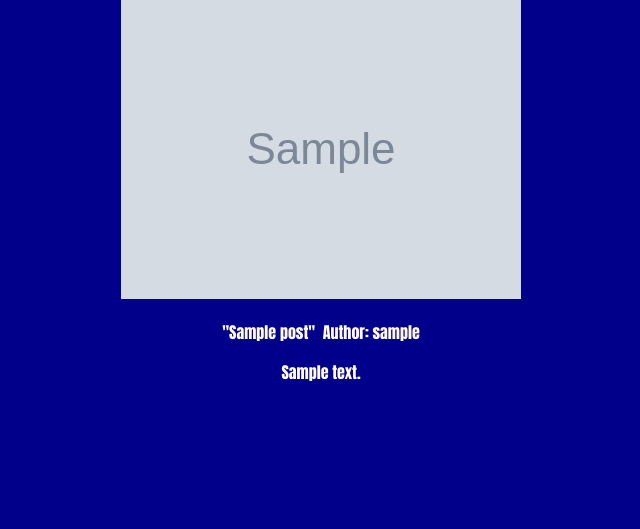
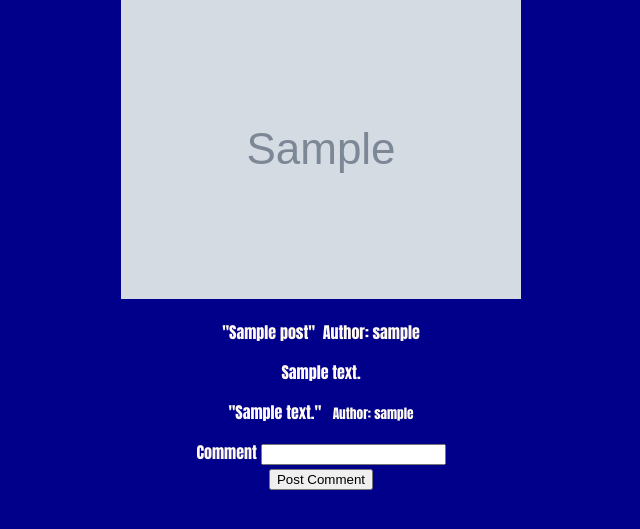
Before and after one commit to emmekay/OnboardManager, a Flask app: page /post/1 in a window 1280 px wide. Shown: the part 93-622 px from the top of the page, without its empty margins (319-959 px from the left). Run offline with Flask 2, Linux system fonts and the light colour scheme; tables that the repository leaves empty hold one stand-in row (values such as "Sample post"); grey boxes marked "Sample" are stand-in pictures; parts of the project's set-up code (start-up, migrations or seed data) failed here and were passed over.

Commit message:
Add comments sections by updating models, routes, forms and post.  Create table in VS, but have not recreated in SQL yet

```diff
--- a/blog/forms.py
+++ b/blog/forms.py
@@ -1,6 +1,6 @@
 from flask_wtf import FlaskForm
 from wtforms import StringField, PasswordField, SubmitField
-from wtforms.validators import DataRequired, Length, Email, EqualTo, ValidationError, Regexp
+from wtforms.validators import DataRequired, Length, Email, EqualTo, ValidationError, Regexp, InputRequired
 from blog.models import User
 
 class RegistrationForm(FlaskForm):
@@ -26,3 +26,7 @@ class LoginForm(FlaskForm):
     email = StringField('Email', validators=[DataRequired(),Email()])
     password = PasswordField('Password',validators=[DataRequired()])
     submit = SubmitField('Login')
+
+class CommentForm(FlaskForm):
+    comment = StringField('Comment',validators=[InputRequired()])
+    submit = SubmitField('Post Comment')
--- a/blog/models.py
+++ b/blog/models.py
@@ -25,7 +25,7 @@ class User(UserMixin, db.Model):
   password_hash = db.Column(db.String(128))
   password = db.Column(db.String(60), nullable=False)
   post = db.relationship('Post', backref='user', lazy=True)
-
+  comment=db.relationship('Comment', backref='user', lazy=True)
 
   def __repr__(self):
     return f"User('{self.username}', '{self.email}')"
--- a/blog/routes.py
+++ b/blog/routes.py
@@ -1,8 +1,9 @@
 from flask import render_template, url_for, request, redirect, flash
+from flask_login.utils import login_required
 from blog import app, db
-from blog.models import User, Post
-from blog.forms import RegistrationForm, LoginForm
-from flask_login import login_user, logout_user
+from blog.models import User, Post, Comment
+from blog.forms import RegistrationForm, LoginForm, CommentForm
+from flask_login import login_user, logout_user, login_required, current_user
 
 @app.route("/")
 @app.route("/home")
@@ -26,8 +27,22 @@ def cv():
 @app.route("/post/<int:post_id>")
 def post(post_id):
     post = Post.query.get_or_404(post_id)
-    return render_template('post.html', title=post.title, post=post)
+    comments = Comment.query.filter(Comment.post_id == post.id)
+    form = CommentForm()
+    return render_template('post.html', title=post.title, post=post, comments=comments, form=form)
 
+@app.route('/post/<int:post_id>/comment', methods=['GET', 'POST'])
+@login_required
+def post_comment(post_id):
+    post = Post.query.get_or_404(post_id)
+    form = CommentForm()
+    if form.validate_on_submit():
+        db.session.add(Comment(content=form.comment.data, post_id=post.id, author_id=current_user.id))
+        db.session.commit()
+        flash("Your comment has been added to the post.", "Success")
+        return redirect(f'/post/{post.id}')
+    comments = Comments.query.filter(Comment.post_id == post.id)
+    return render_template('post.html', post=post, comments=comments, form=form)
 
 @app.route("/register", methods=['GET', 'POST'])
 def register():
--- a/blog/templates/post.html
+++ b/blog/templates/post.html
@@ -4,4 +4,21 @@
 
 <p>"{{ post.title }}"&nbsp Author: {{ post.user.username }}</p>
 <p>{{ post.content }}</p>
+
+{% for comment in comments %}
+<p>"{{ comment.content }}" &nbsp <small>Author: {{comment.user.username }}</small></p>
+{% endfor %}
+
+<form method="POST" action="{{ url_for('post_comment', post_id=post.id) }}">
+    {{ form.hidden_tag() }}
+    <div class="">
+        {{ form.comment.label }} {{ form.comment }}
+        {% for error in form.comment.errors %}
+        <span style="color: #910404;">[{{ error }}]</span>
+        {% endfor %}
+    </div>
+    <div class="">
+        {{ form.submit() }}
+    </div>
+</form>
 {% endblock content %}
```
